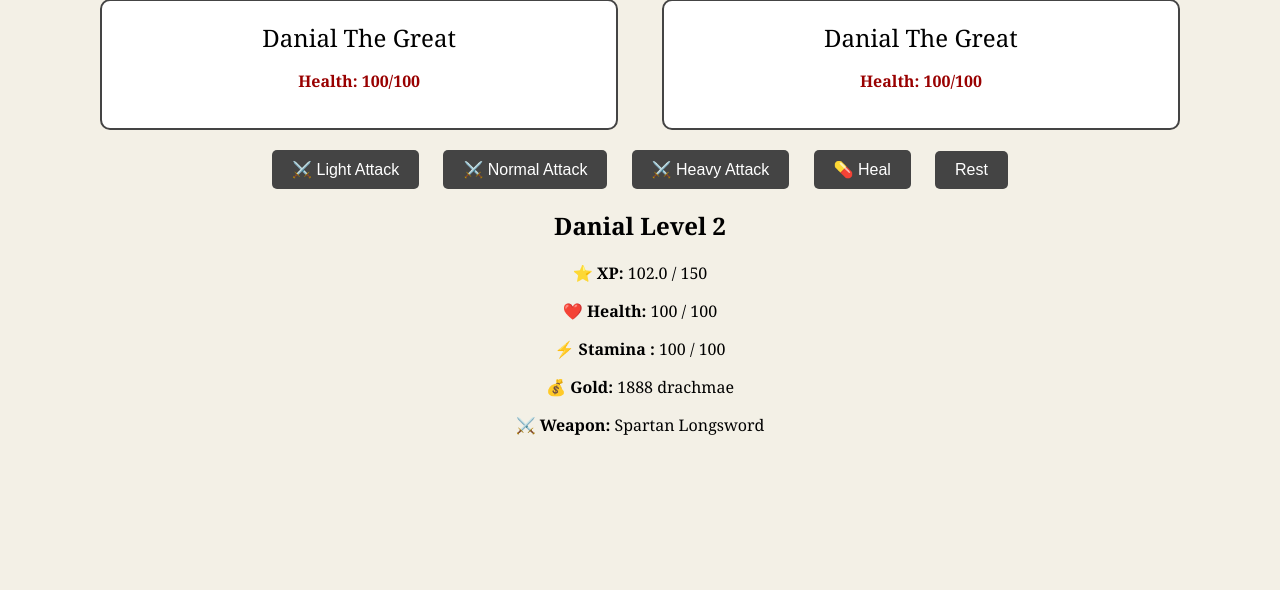
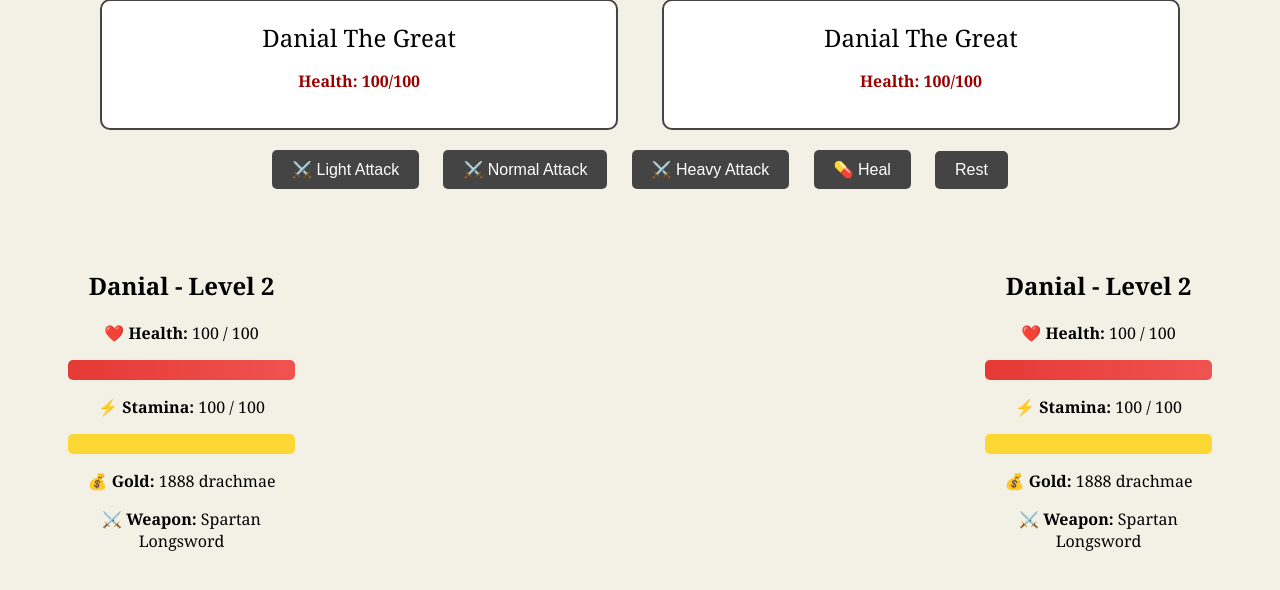
Before and after one commit to ddavies666/odyssey-game, a Django app: page /battle/1/1/ in a window 1280 px wide. Shown: the part 155-745 px from the top of the page. Run offline with Django 4.2, Linux system fonts and the light colour scheme; data comes from the database, SQL or seed files in the repository; both versions use the stored data as it was after the commit.

```diff
--- a/battle/models.py
+++ b/battle/models.py
@@ -124,6 +124,11 @@ class Character(models.Model):
 
         return final_damage
 
+    def resest_attributes(self):
+        self.health = self.max_health
+        self.stamina = self.max_stamina
+        self.save()
+
     def receive_damage(self, damage: int) -> int:
         """
         Generates the damaged recieved from the attack. Minusing the attack from the overall defence of the target.
@@ -185,6 +190,17 @@ class Character(models.Model):
         if self.max_health == 0:
             return 0
         return int((self.health / self.max_health) * 100)
+
+    @property
+    def stamina_percent(self):
+        """_summary_
+
+        Returns:
+            _type_: _description_
+        """
+        if self.max_stamina == 0:
+            return 0
+        return int((self.stamina / self.max_stamina) * 100)
 
     @property
     def xp_percent(self):
--- a/battle/templates/battle/battle_view.html
+++ b/battle/templates/battle/battle_view.html
@@ -53,6 +53,22 @@
       display: block;
       font-weight: bold;
     }
+    .bar-container {
+  width: 100%;
+  height: 20px;
+  background: #2e352670;
+  border-radius: 5px;
+  overflow: hidden;
+  margin-bottom: 10px;
+}
+
+.bar-fill {
+  height: 100%;
+  transition: width 0.4s ease;
+}
+
+
+
   </style>
 </head>
 <body>
@@ -107,30 +123,54 @@
     </form>
   {% endif %}
 
-  <div class="character-panel">
-    <h2>{{ fighter_1.name }} Level {{ fighter_1.level }}</h2>
-
-    <p><strong>⭐ XP:</strong> {{ fighter_1.xp_points }} / {{ fighter_1.xp_to_next_level }}</p>
-    <div class="bar-container">
-      <div class="bar-fill" style="width: {{ fighter_1.xp_percent }}%; background: linear-gradient(to right, #4caf50, #81c784);"></div>
-    </div>
+  <div style="display: flex; justify-content: center; gap: 650px; margin-top: 40px;">
+    <!-- Fighter 1 Column -->
+    <div style="width: 300px; background-color: f3f0e6; padding: 20px; border-radius: 10px;">
+      <h2>{{ fighter_1.name }} - Level {{ fighter_1.level }}</h2>
 
       <p><strong>❤️ Health:</strong> {{ fighter_1.health }} / {{ fighter_1.max_health }}</p>
       <div class="bar-container">
         <div class="bar-fill" style="width: {{ fighter_1.health_percent }}%; background: linear-gradient(to right, #e53935, #ef5350);"></div>
       </div>
 
-    <p><strong>⚡ Stamina :</strong> {{ fighter_1.stamina }} / {{ fighter_1.max_stamina }}</p>
+      <p><strong>⚡ Stamina:</strong> {{ fighter_1.stamina }} / {{ fighter_1.max_stamina }}</p>
+      <div class="bar-container">
+        <div class="bar-fill" style="width: {{ fighter_1.stamina_percent }}%; background: #fdd835;"></div>
+      </div>
 
       <p><strong>💰 Gold:</strong> {{ fighter_1.money }} drachmae</p>
       {% if fighter_1.equipped_weapon %}
         <p><strong>⚔️ Weapon:</strong> {{ fighter_1.equipped_weapon.name }}</p>
       {% endif %}
-
       {% if fighter_1.chest %}
         <p><strong>🛡️ Chest Armor:</strong> {{ fighter_1.chest.name }}</p>
       {% endif %}
     </div>
 
+    <!-- Fighter 2 Column -->
+    <div style="width: 300px; background-color: f3f0e6; padding: 20px; border-radius: 10px;">
+      <h2>{{ fighter_2.name }} - Level {{ fighter_2.level }}</h2>
+
+      <p><strong>❤️ Health:</strong> {{ fighter_2.health }} / {{ fighter_2.max_health }}</p>
+      <div class="bar-container">
+        <div class="bar-fill" style="width: {{ fighter_2.health_percent }}%; background: linear-gradient(to right, #e53935, #ef5350);"></div>
+      </div>
+
+      <p><strong>⚡ Stamina:</strong> {{ fighter_2.stamina }} / {{ fighter_2.max_stamina }}</p>
+      <div class="bar-container">
+        <div class="bar-fill" style="width: {{ fighter_2.stamina_percent }}%; background: #fdd835;"></div>
+      </div>
+
+      <p><strong>💰 Gold:</strong> {{ fighter_2.money }} drachmae</p>
+      {% if fighter_2.equipped_weapon %}
+        <p><strong>⚔️ Weapon:</strong> {{ fighter_2.equipped_weapon.name }}</p>
+      {% endif %}
+      {% if fighter_2.chest %}
+        <p><strong>🛡️ Chest Armor:</strong> {{ fighter_2.chest.name }}</p>
+      {% endif %}
+    </div>
+  </div>
+
+
 </body>
 </html>
--- a/battle/templates/battle/home.html
+++ b/battle/templates/battle/home.html
@@ -1,6 +1,7 @@
 <!DOCTYPE html>
 <html>
 <head>
+
   <title>Ancient Conquest</title>
 </head>
 <body>
@@ -8,7 +9,7 @@
   <p>Begin your journey to conquer ancient Greece.</p>
 
   {% if user.is_authenticated %}
-    <a href="{% url 'create_character_view' %}">
+    <a href="{% url 'character_select' %}">
       <button>Start Game</button>
     </a>
     <p>Welcome, {{ user.username }}! <a href="{% url 'logout' %}">Logout</a></p>
--- a/battle/views.py
+++ b/battle/views.py
@@ -3,6 +3,7 @@ from django.contrib.auth.forms import UserCreationForm, AuthenticationForm
 from django.contrib.auth import login, logout, authenticate
 from .forms import CharacterForm
 from .models import Character
+import random
 # Create your views here.
 
 
@@ -44,6 +45,11 @@ def start_journey_view(request, character_id):
     return render(request, 'battle/start_journey.html', {'character': character})
 
 
+def character_select_view(request):
+    characters = Character.objects.all()
+    return render(request, 'battle/character_select.html', {'characters': characters})
+
+
 def create_character_view(request):
     if request.method == 'POST':
         form = CharacterForm(request.POST)
@@ -57,6 +63,7 @@ def create_character_view(request):
 
 
 def battle_view(request, fighter1_id, fighter2_id):
+
     fighter_1 = get_object_or_404(Character, id=fighter1_id)
     fighter_2 = get_object_or_404(Character, id=fighter2_id)
 
@@ -87,8 +94,14 @@ def battle_view(request, fighter1_id, fighter2_id):
             request.session["turn"] = "fighter_2"
 
         elif turn == "fighter_2":
-            if attack_input in ["light", "normal", "heavy"]:
+            if attack_input == 'enemy_turn':
+                attack_input = random.choice(["light", "normal", "heavy"])
                 dmg = fighter_2.attack(fighter_1, attack_input)
+                if fighter_2.stamina < 30:
+                    fighter_2.rest(fighter_2.focus)
+                print(attack_input)
+                dmg = fighter_2.attack(fighter_1, attack_input)
+                print(dmg)
                 message = f"{fighter_2.name} attacked {fighter_1.name} for {dmg} damage!"
 
             request.session["turn"] = "fighter_1"
@@ -108,11 +121,11 @@ def battle_view(request, fighter1_id, fighter2_id):
             f"Gold earned: {winnings}<br>"
             f"XP earned: {xp_gained}"
 )
-        # Reset health
-        fighter_1.health = fighter_1.max_health
-        fighter_2.health = fighter_2.max_health
-        fighter_1.save()
-        fighter_2.save()
+
+        fighter_1.resest_attributes()
+        fighter_2.resest_attributes()
+
+
 
     # Reset turn and redirect to avoid post-back issues
     return render(request, 'battle/battle_view.html', {
--- a/odyssey/settings.py
+++ b/odyssey/settings.py
@@ -116,7 +116,7 @@ USE_TZ = True
 # Static files (CSS, JavaScript, Images)
 # https://docs.djangoproject.com/en/4.2/howto/static-files/
 
-STATIC_URL = "static/"
+STATIC_URL = "battle/static/"
 
 # Default primary key field type
 # https://docs.djangoproject.com/en/4.2/ref/settings/#default-auto-field
--- a/odyssey/urls.py
+++ b/odyssey/urls.py
@@ -18,7 +18,7 @@ Including another URLconf
 from django.contrib import admin
 from django.contrib.auth import views as auth_views
 from django.urls import path, include
-from battle.views import home_page, create_character_view, start_journey_view, battle_view, register_view, login_page
+from battle.views import home_page, create_character_view, start_journey_view, battle_view, register_view, login_page, character_select_view
 
 urlpatterns = [
     path("admin/", admin.site.urls),
@@ -28,7 +28,9 @@ urlpatterns = [
     path('battle/<int:fighter1_id>/<int:fighter2_id>/', battle_view, name='battle'),
     path('register/', register_view, name='register'),
     path('login/', login_page, name='login'),
-    path('logout/', auth_views.LogoutView.as_view(next_page='home'), name='logout')
+    path('logout/', auth_views.LogoutView.as_view(next_page='home'), name='logout'),
+    path('select-character/', character_select_view, name='character_select'),
+
 
 
 ]
```
Also changed, not shown: battle/templates/battle/character_select.html (added, +23 -0 lines), battle/templates/battle/start_journey.html (+29 -11 lines), battle/static/images/ancient-greece.jpg (added), battle/static/images/ancient-greece2.jpg (added), battle/static/images/character.png (added), db.sqlite3. Lines whose indentation alone changed are shown as unchanged.
